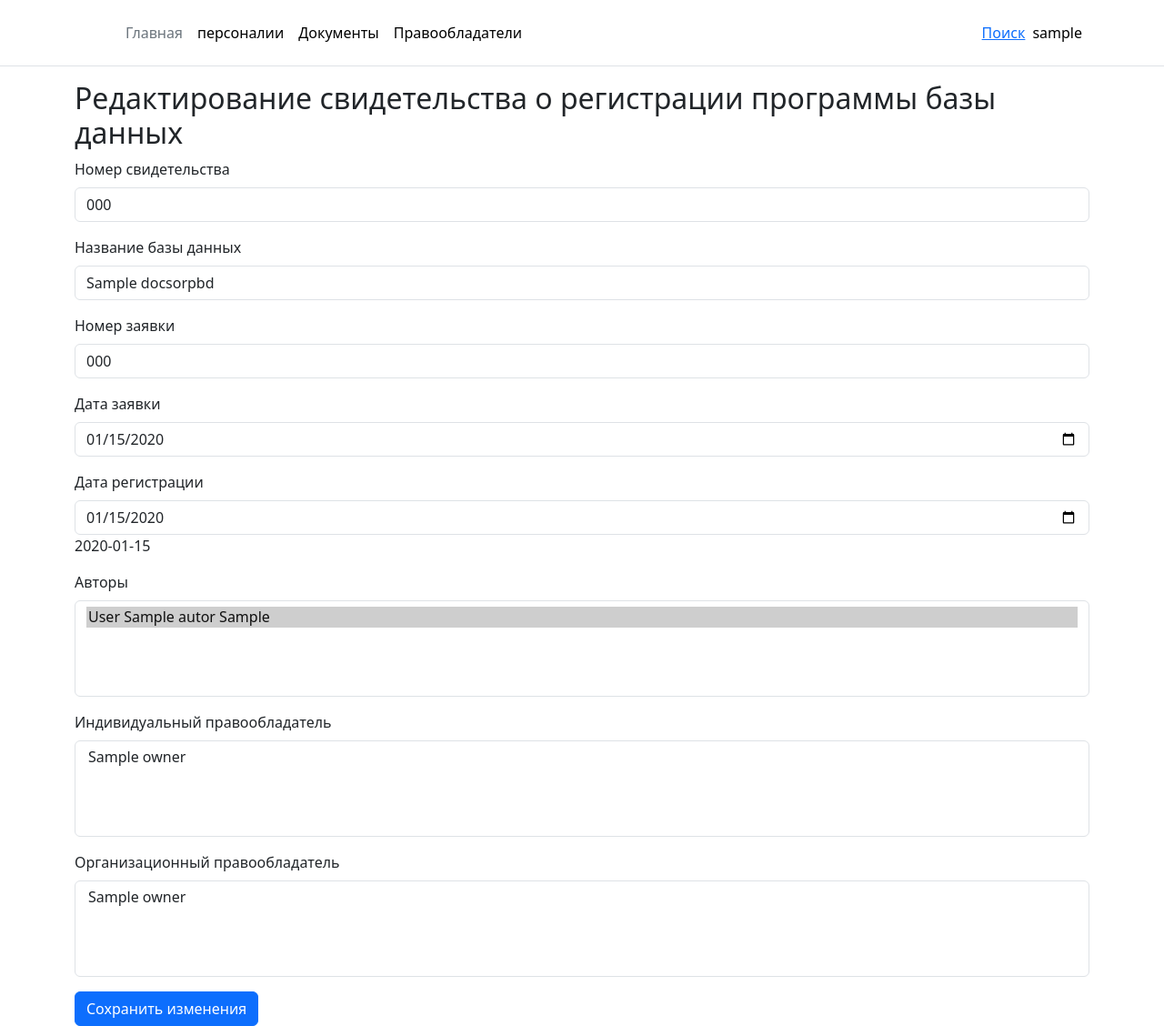
After one commit to Deliys/nmd, a Django app: template nmd/main/templates/main/edit_sorpbd.html in a window 1280 px wide. The commit adds this page. Shown: the whole page at 91% size. Run offline with Django 5.2, Linux system fonts and the light colour scheme; tables that the repository leaves empty hold one stand-in row (values such as "Sample post"); the template is opened without the code that fills it: values that come from a table or form of the project are taken from there, most other values are stand-ins (such as "Sample title", 1, 10 or a date in 2020); some libraries are stand-ins or nearby versions.

Commit message:
Редактирование

```diff
--- a/nmd/main/models.py
+++ b/nmd/main/models.py
@@ -1,5 +1,5 @@
 from django.db import models
-
+from datetime import datetime as dt
 class Autor(models.Model):
 	id = models.AutoField(primary_key=True)
 	name = models.CharField(max_length=100)  # 1) имя
@@ -39,6 +39,12 @@
 	organization_owners = models.ManyToManyField('Owner', related_name='organization_owners')#
 	def name_doc(self):
 		return self.database_name
+
+
+	def registrationdate_s(self):
+		return str(dt.strptime(str(self.registrationdate), '%Y-%m-%d')).split()[0]
+	def requestdate_s(self):
+		return str(dt.strptime(str(self.requestdate), '%Y-%m-%d')).split()[0]
 class Owner(models.Model):
 	id = models.AutoField(primary_key=True)
 	phone_number = models.CharField(max_length=20)
--- /dev/null
+++ b/nmd/main/templates/main/edit_sorpbd.html
@@ -0,0 +1,67 @@
+<!DOCTYPE html>
+<html lang="ru">
+<head>
+    <meta charset="UTF-8">
+    <title>Редактирование свидетельства о регистрации программы базы данных</title>
+    <link href="https://cdn.jsdelivr.net/npm/bootstrap@5.3.0/dist/css/bootstrap.min.css" rel="stylesheet">
+</head>
+<body>
+{% include 'main/header.html' %}
+<div class="container">
+    <h2>Редактирование свидетельства о регистрации программы базы данных</h2>
+    <form method="POST" action="{% url 'edit_doc_sorpbd' doc.id %}">
+        {% csrf_token %}
+        <div class="mb-3">
+            <label for="n_certifacete" class="form-label">Номер свидетельства</label>
+            <input type="text" class="form-control" id="n_certifacete" name="n_certifacete" value="{{ doc.registration_certificate_number }}">
+        </div>
+        <div class="mb-3">
+            <label for="name_db" class="form-label">Название базы данных</label>
+            <input type="text" class="form-control" id="name_db" name="name_db" value="{{ doc.database_name }}">
+        </div>
+        <div class="mb-3">
+            <label for="number_za" class="form-label">Номер заявки</label>
+            <input type="text" class="form-control" id="number_za" name="number_za" value="{{ doc.request_number }}">
+        </div>
+        <div class="mb-3">
+            <label for="data_za" class="form-label">Дата заявки</label>
+            <input type="date" class="form-control" id="data_za" name="data_za" value="{{ doc.requestdate_s }}">
+        </div>
+        <div class="mb-3">
+            <label for="data_reg" class="form-label">Дата регистрации</label>
+            <input type="date" class="form-control" id="data_reg" name="data_reg" value="{{ doc.registrationdate_s }}">{{registrationdate_s}}
+        </div>
+        <div class="mb-3">
+            <label for="autor" class="form-label">Авторы</label>
+            <select multiple class="form-control" id="autor" name="autor">
+                {% for autor in autors %}
+                    <option value="{{ autor.id }}" {% if autor in doc.authors.all %} selected {% endif %}>
+                        {{ autor.last_name }} {{ autor.name }} {{ autor.first_name }}
+                    </option>
+                {% endfor %}
+            </select>
+        </div>
+		<div class="mb-3">
+  		<label for="individual_owner" class="form-label">Индивидуальный правообладатель</label>
+              <select class="form-control"  name="individual_owners"  multiple>
+                {% for owner in individual_owners %}
+                  <option value="{{ owner.id }}">{{ owner.name }}</option>
+                {% endfor %}
+              </select>
+            </div>
+        <div class="mb-3">
+          <label for="organization_owner" class="form-label">Организационный правообладатель</label>
+                <select class="form-control"  name="organization_owner"  multiple>
+                {% for owner in organization_owners %}
+                  <option value="{{ owner.id }}">{{ owner.name }}</option>
+                {% endfor %}
+              </select>
+        </div>
+        <button type="submit" class="btn btn-primary">Сохранить изменения</button>
+    </form>
+</div>
+<script src="https://code.jquery.com/jquery-3.5.1.slim.min.js"></script>
+<script src="https://cdn.jsdelivr.net/npm/@popperjs/core@2.5.4/dist/umd/popper.min.js"></script>
+<script src="https://stackpath.bootstrapcdn.com/bootstrap/4.5.2/js/bootstrap.min.js"></script>
+</body>
+</html>
--- a/nmd/main/urls.py
+++ b/nmd/main/urls.py
@@ -40,4 +40,8 @@
 
     path('ch_type/<int:pk>/', views.ch_type, name='ch_type'),
 
+
+    path('edit_doc_sorpbd/<int:pk>/', views.edit_doc_sorpbd, name='edit_doc_sorpbd'),
+
+
 ]
```
Also changed, not shown: nmd/main/templates/main/doc_sorpbd.html (+8 -2 lines), nmd/main/views.py (+49 -2 lines).
